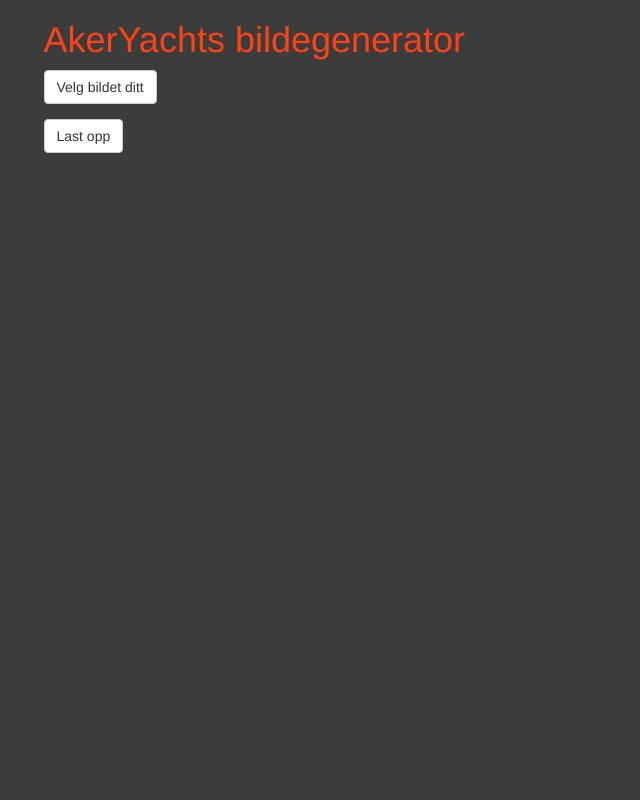
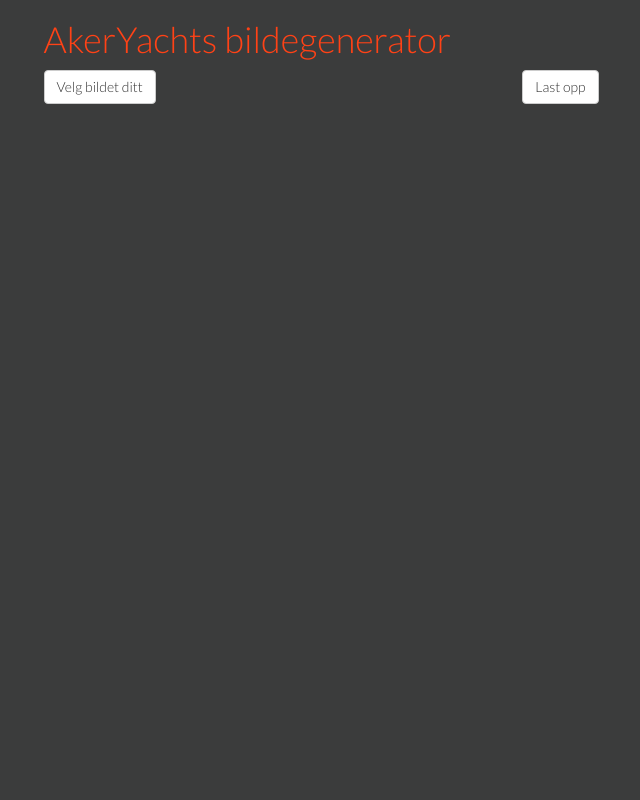
Before and after one commit to kennethdammyr/imageGenerator, a PHP site: page / in a window 1280 px wide. Shown: the whole page, without its empty margins (319-959 px from the left). Run offline with PHP 8.4, Linux system fonts and the light colour scheme; some libraries are stand-ins or nearby versions.

Commit message:
Styling and adding download-link

```diff
--- a/index.php
+++ b/index.php
@@ -2,6 +2,7 @@
 	<head>
 		<title>AkerYachts Bildegenerator</title>
 		<link rel="stylesheet" href="//netdna.bootstrapcdn.com/bootstrap/3.1.1/css/bootstrap.min.css">
+		<link href='http://fonts.googleapis.com/css?family=Lato:100,300,300italic|Cinzel' rel='stylesheet' type='text/css'>
 		<link rel="stylesheet" href="style.css">
 		<script src="http://code.jquery.com/jquery-2.1.1.min.js"></script>
 		<script src="//netdna.bootstrapcdn.com/bootstrap/3.1.1/js/bootstrap.min.js"></script>
@@ -52,6 +53,7 @@
 								console.log(data);
 								uploadButton.innerHTML = 'Last opp';
 								$('#image').prop('title', 'Velg bildet ditt');
+								$('#download').append("<a href='"+data.download_link+"' download='"+data.download_link+"'>Last ned "+data.formData.name+"</a>");
 							} else {
 								// Handle errors here
 								console.log('ERRORS: ' + data.error);
@@ -60,6 +62,7 @@
 						error: function(jqXHR, textStatus, errorThrown){
 							// Handle errors here
 							console.log(jqXHR);
+							uploadButton.innerHTML = 'Last opp';
 						}
 					});
 				}); // End click-event
@@ -75,14 +78,17 @@
 				<div class="col-lg-6 col-lg-offset-3">
 					<h1>AkerYachts bildegenerator</h1>
 
-					<form role="form" action="image_processor.php" id="imageform">
+					<form role="form" action="image_processor.php" id="imageform" class="form-inline center-block">
 						<div class="form-group">
 
-							<input type="file" id="image" name="image" title="Velg bildet ditt" data-filename-placement="inside" style="width: 200px;">
+							<input type="file" id="image" name="image" title="Velg bildet ditt" data-filename-placement="inside" class="pull-left">
 
 						</div>
-						<button type="submit" class="btn btn-default" id="submit">Last opp</button>
+						<button type="submit" class="btn btn-default pull-right" id="submit">Last opp</button>
 					</form>
+					<h2 id="download">
+
+					</h2>
 
 				</div>
 			</div>
--- a/style.css
+++ b/style.css
@@ -1,6 +1,7 @@
 body {
 	background-color: #3b3c3c;
 	color: #ff4216;
+	font-family: Lato, "Helvetica Neue", Helvetica, Arial, sans-serif;
 }
 
 #image {
```
